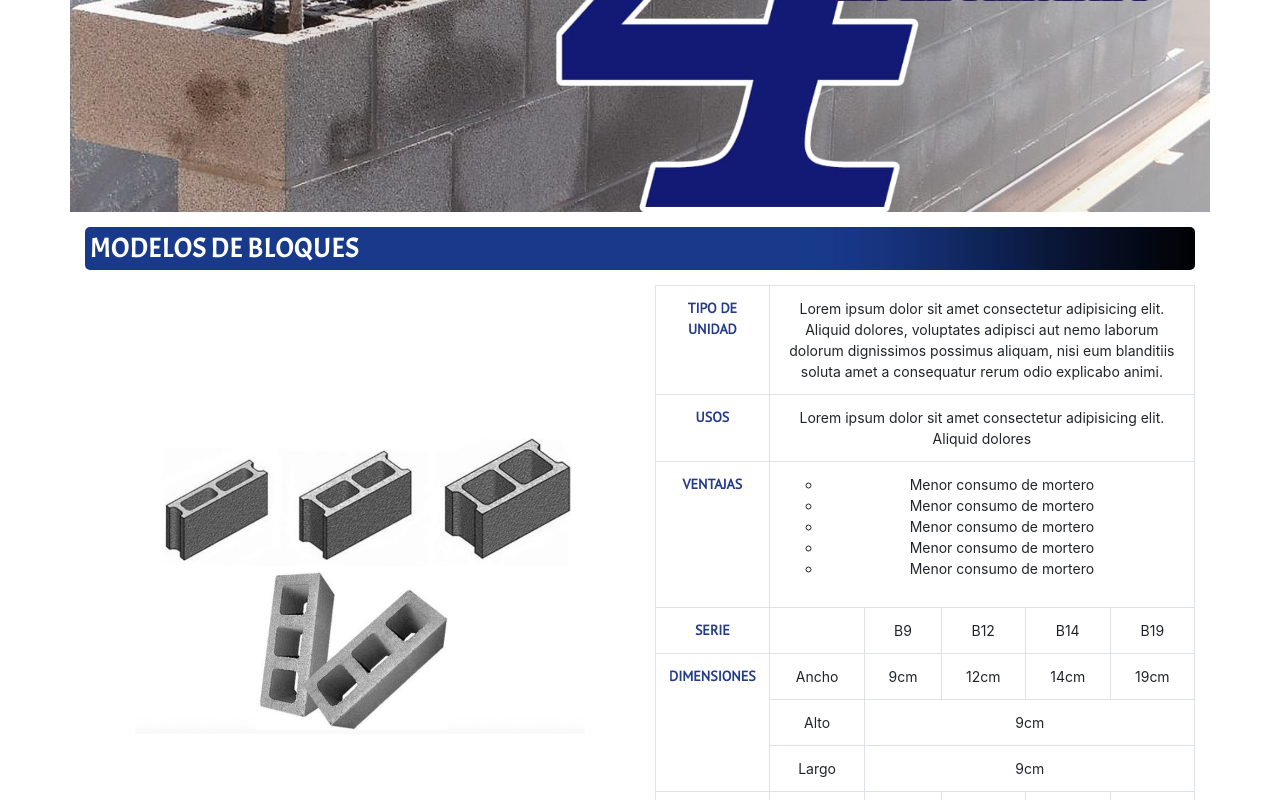
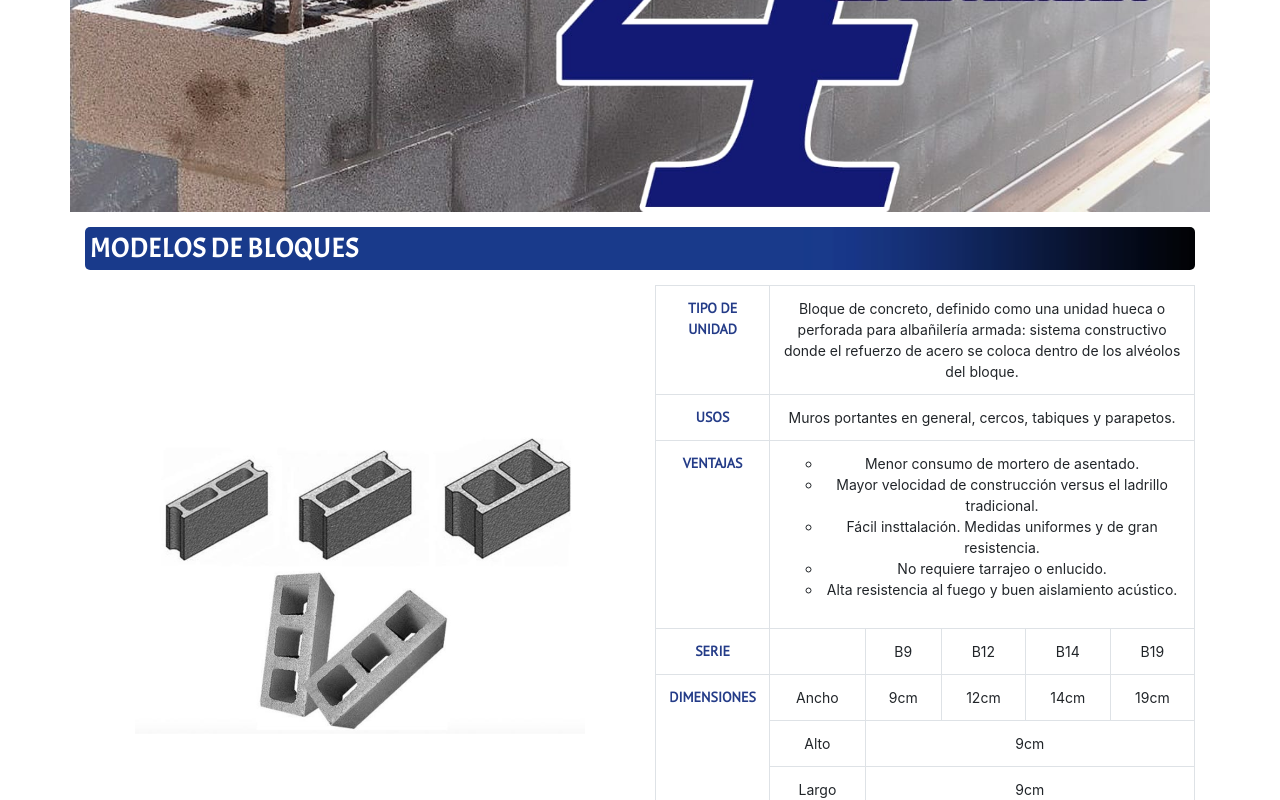
Before and after one commit to AugustCS/raymego, a plain HTML site: page index.html in a window 1280 px wide. Shown: the part 425-1225 px from the top of the page. Drawn offline with nearby package versions, Linux system fonts and the light colour scheme; a web font is replaced by a local one.

Commit message:
update 4

```diff
--- a/index.html
+++ b/index.html
@@ -53,24 +53,22 @@
                     <tbody>
                         <tr>
                             <th scope="row">TIPO DE UNIDAD</th>
-                            <td colspan="6">Lorem ipsum dolor sit amet consectetur adipisicing elit. Aliquid dolores,
-                                voluptates adipisci aut nemo laborum dolorum dignissimos possimus aliquam, nisi eum
-                                blanditiis soluta amet a consequatur rerum odio explicabo animi.</td>
+                            <td colspan="6">Bloque de concreto, definido como una unidad hueca o perforada para albañilería armada: sistema constructivo donde el refuerzo de acero se coloca dentro de los alvéolos del bloque.</td>
                         </tr>
                         <tr>
                             <th scope="row">USOS</th>
-                            <td colspan="6">Lorem ipsum dolor sit amet consectetur adipisicing elit. Aliquid dolores
+                            <td colspan="6">Muros portantes en general, cercos, tabiques y parapetos.
                             </td>
                         </tr>
                         <tr>
                             <th scope="row">VENTAJAS</th>
                             <td colspan="6">
                                 <ul>
-                                    <li>Menor consumo de mortero</li>
-                                    <li>Menor consumo de mortero</li>
-                                    <li>Menor consumo de mortero</li>
-                                    <li>Menor consumo de mortero</li>
-                                    <li>Menor consumo de mortero</li>
+                                    <li>Menor consumo de mortero de asentado.</li>
+                                    <li>Mayor velocidad de construcción versus el ladrillo tradicional.</li>
+                                    <li>Fácil insttalación. Medidas uniformes y de gran resistencia.</li>
+                                    <li>No requiere tarrajeo o enlucido.</li>
+                                    <li>Alta resistencia al fuego y buen aislamiento acústico.</li>
                                 </ul>
                             </td>
                         </tr>
```
